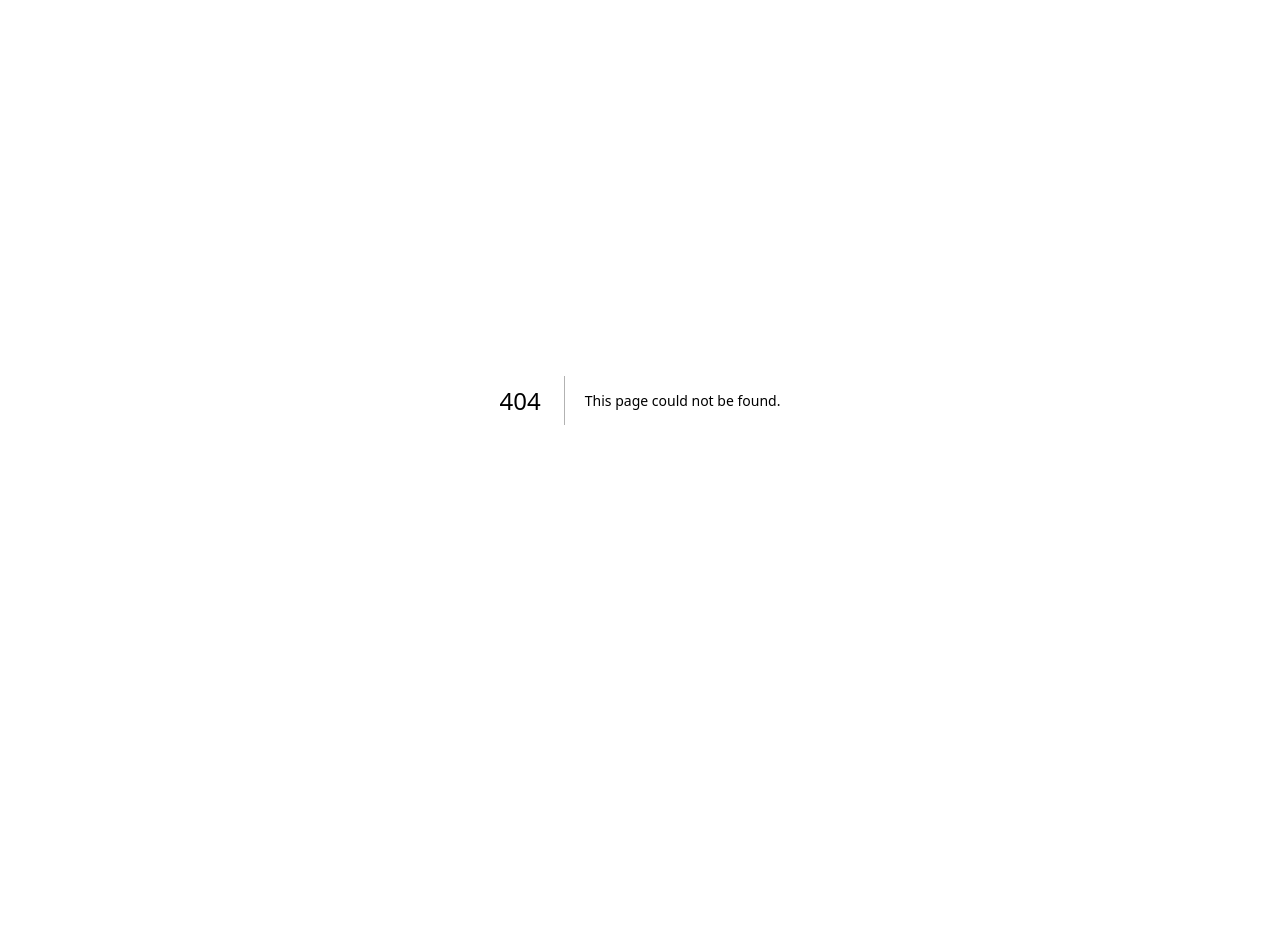
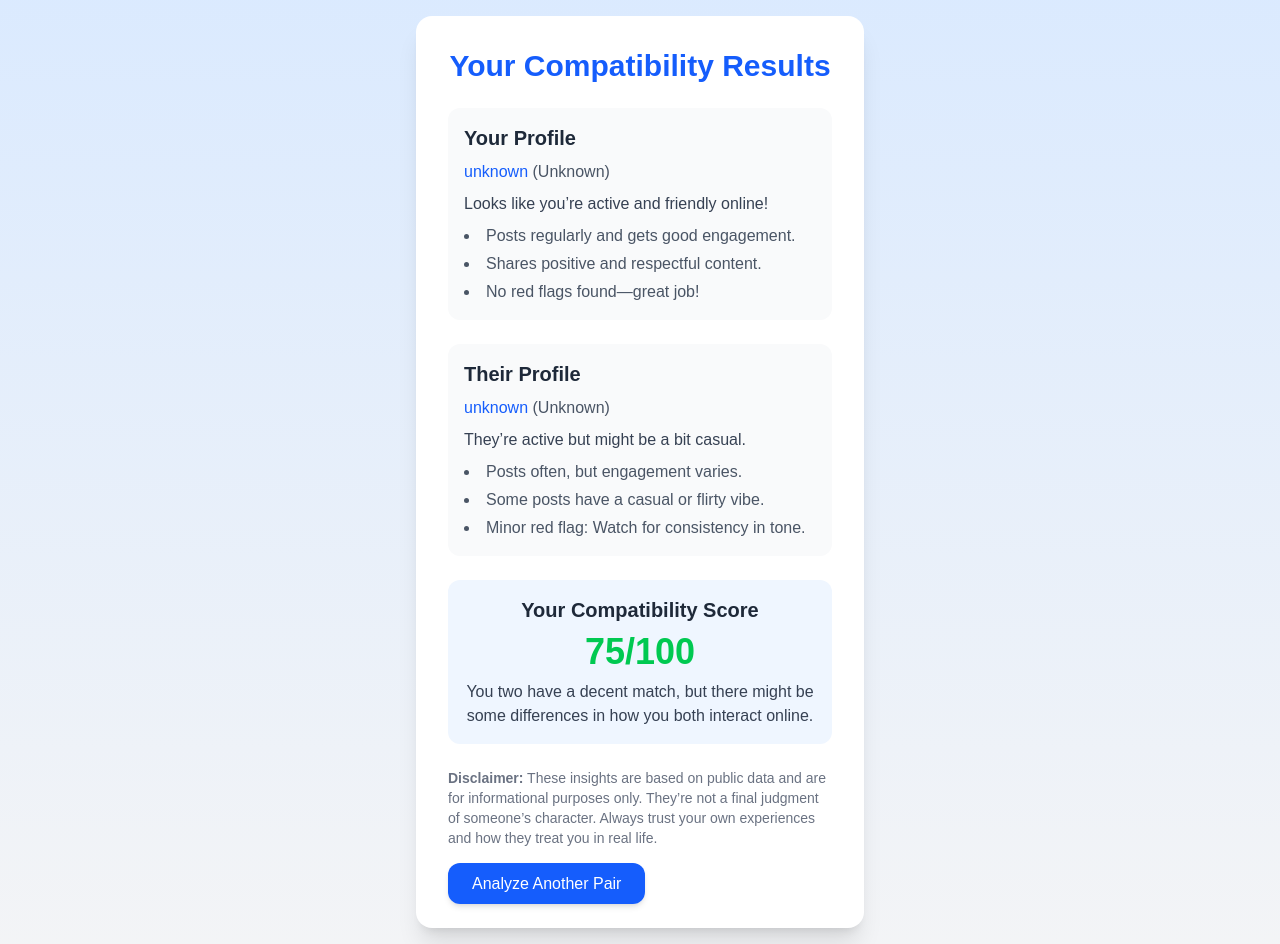
Before and after one commit to rodneyg/flag-finder, a Next.js app: page /results in a window 1280 px wide. Before the commit this address had no page. Before the commit the page ends 800 px from the top, so only its background shows below. Built offline with nearby package versions, Linux system fonts and the light colour scheme.

Commit message:
Implement Results Page with compatibility score and insights

```diff
--- /dev/null
+++ b/app/results/page.tsx
@@ -0,0 +1,63 @@
+"use client";
+
+import { useSearchParams } from 'next/navigation';
+import Link from 'next/link';
+
+export default function Results() {
+  const searchParams = useSearchParams();
+  const platform = searchParams.get('platform') || 'unknown';
+  const profile1 = searchParams.get('profile1') || 'unknown';
+  const profile2 = searchParams.get('profile2') || 'unknown';
+
+  const getProfileLink = (username: string) => {
+    const baseUrl = platform === 'instagram' ? 'https://instagram.com' : 'https://twitter.com';
+    const cleanUsername = username.startsWith('@') ? username.replace('@', '') : username;
+    return `${baseUrl}/${cleanUsername}`;
+  };
+
+  const compatibilityScore = 75; // Static for now, will be dynamic later
+  const scoreColor = compatibilityScore >= 70 ? 'text-green-500' : compatibilityScore >= 40 ? 'text-yellow-500' : 'text-red-500';
+
+  return (
+    <div className="min-h-screen flex items-center justify-center bg-gradient-to-b from-blue-100 to-gray-100 p-4">
+      <div className="card w-full max-w-md bg-white shadow-xl rounded-2xl p-8 space-y-6">
+        <h1 className="text-3xl font-bold text-blue-600 text-center">Your Compatibility Results</h1>
+        <div className="bg-gray-50 p-4 rounded-xl">
+          <h2 className="text-xl font-semibold text-gray-800 mb-2">Your Profile</h2>
+          <p className="text-gray-600">
+            <a href={getProfileLink(profile1)} target="_blank" rel="noopener noreferrer" className="text-blue-600 hover:underline">{profile1}</a> ({platform.charAt(0).toUpperCase() + platform.slice(1)})
+          </p>
+          <p className="text-gray-700 mt-2">Looks like you’re active and friendly online!</p>
+          <ul className="list-disc list-inside text-gray-600 mt-2 space-y-1">
+            <li>Posts regularly and gets good engagement.</li>
+            <li>Shares positive and respectful content.</li>
+            <li>No red flags found—great job!</li>
+          </ul>
+        </div>
+        <div className="bg-gray-50 p-4 rounded-xl">
+          <h2 className="text-xl font-semibold text-gray-800 mb-2">Their Profile</h2>
+          <p className="text-gray-600">
+            <a href={getProfileLink(profile2)} target="_blank" rel="noopener noreferrer" className="text-blue-600 hover:underline">{profile2}</a> ({platform.charAt(0).toUpperCase() + platform.slice(1)})
+          </p>
+          <p className="text-gray-700 mt-2">They’re active but might be a bit casual.</p>
+          <ul className="list-disc list-inside text-gray-600 mt-2 space-y-1">
+            <li>Posts often, but engagement varies.</li>
+            <li>Some posts have a casual or flirty vibe.</li>
+            <li>Minor red flag: Watch for consistency in tone.</li>
+          </ul>
+        </div>
+        <div className="bg-blue-50 p-4 rounded-xl text-center">
+          <h2 className="text-xl font-semibold text-gray-800 mb-2">Your Compatibility Score</h2>
+          <p className={`text-4xl font-bold ${scoreColor} mb-2`}>{compatibilityScore}/100</p>
+          <p className="text-gray-700">You two have a decent match, but there might be some differences in how you both interact online.</p>
+        </div>
+        <div className="text-sm text-gray-500">
+          <p><strong>Disclaimer:</strong> These insights are based on public data and are for informational purposes only. They’re not a final judgment of someone’s character. Always trust your own experiences and how they treat you in real life.</p>
+        </div>
+        <Link href="/" className="btn btn-primary w-full text-base text-white bg-blue-600 hover:bg-blue-700 rounded-xl py-3 px-6 shadow-md hover:shadow-lg transition-shadow">
+          Analyze Another Pair
+        </Link>
+      </div>
+    </div>
+  );
+}
```
